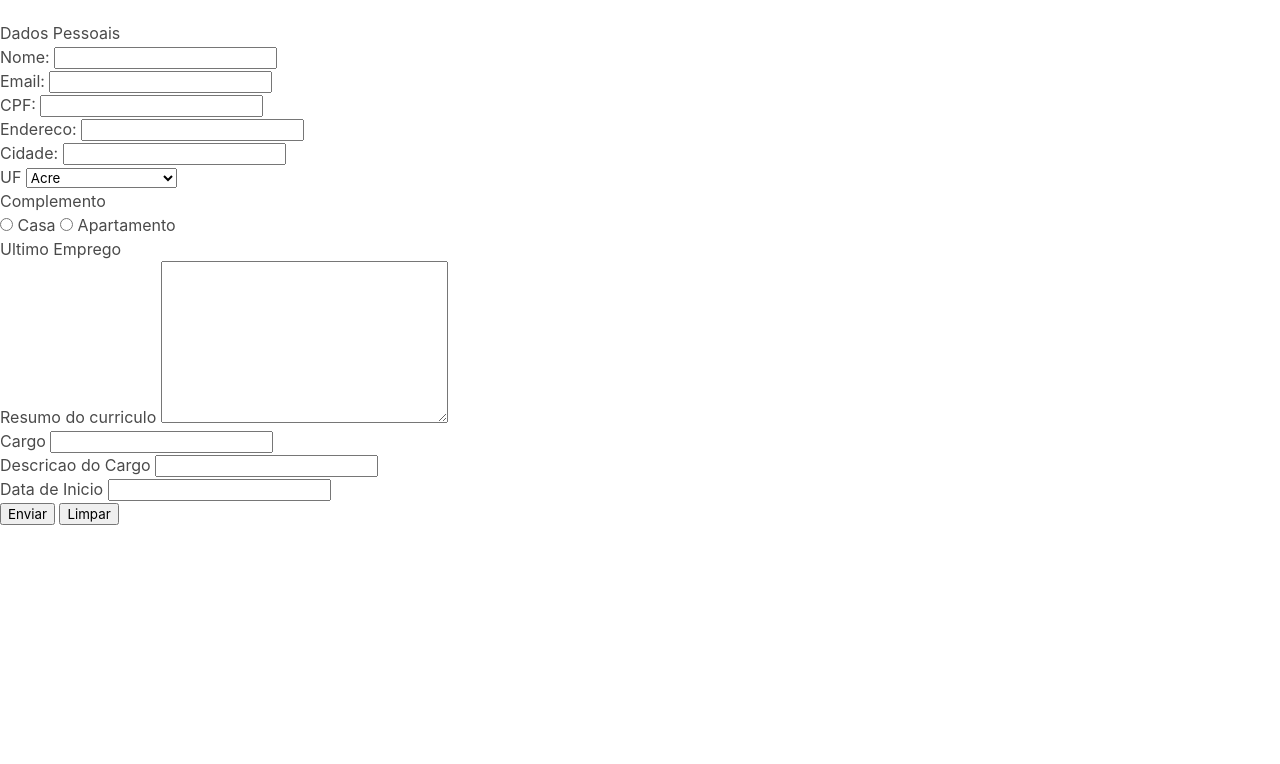
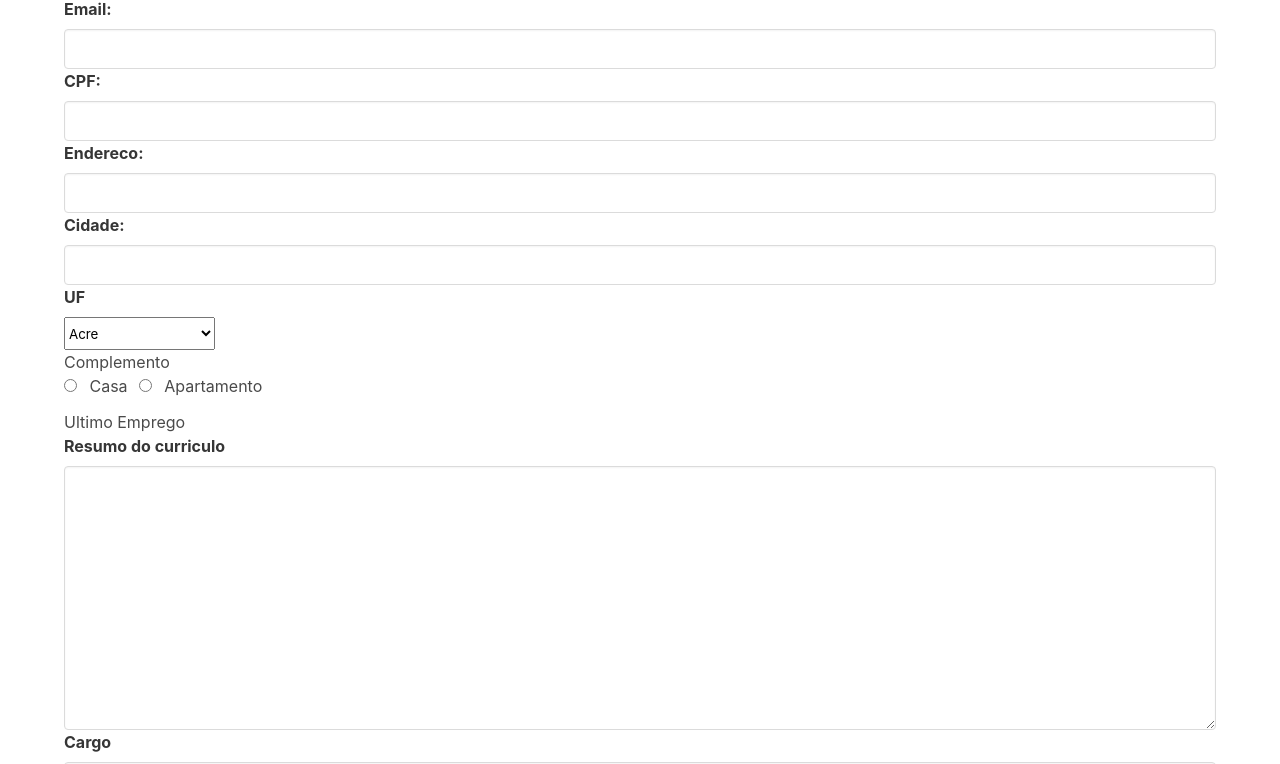
Before and after one commit to EnioNicael/trybe-exercises, a plain HTML site: page bloco_6/html-css-forms/form.html in a window 1280 px wide. Shown: the part 111-875 px from the top of the page. Before the commit the page ends 800 px from the top, so only its background shows below. Drawn offline with Linux system fonts and the light colour scheme.

Commit message:
Refactoring: estiliza o exercicio com a lib bulma.

```diff
--- a/bloco_6/html-css-forms/form.html
+++ b/bloco_6/html-css-forms/form.html
@@ -7,68 +7,73 @@
   <title>HTML & CSS e Forms</title>
 </head>
 <body>
-  <header class="section">
-    <h1 class="title">CADASTRO DE CURRICULO</h1>
+  <header class="container is-fluid">
+    <div class="has-text-centered">
+      <h1 class="title">CADASTRO DE CURRICULO</h1>
+    </div>
   </header>
-  <main class="main">
+  <main class="container">
     <form action="" method="GET">
-      <fieldset>
-        <legend>Dados Pessoais</legend>
-        <div class="row">
-          <label for="name">Nome:</label>
-          <input type="text" maxlength="40" required name="name" id="name">
+      <div class="field">
+        <div class="control">
+          <label class="label" for="name">Nome:</label>
+          <input class="input" type="text" maxlength="40" required name="name" id="name">
         </div>
-        <div class="row">
-          <label for="email">Email:</label>
-          <input type="text" name="email" id="email" maxlength="50" required>
+        <div class="control">
+          <label class="label" for="email">Email:</label>
+          <input class="input" type="text" name="email" id="email" maxlength="50" required>
         </div>
-        <div class="row">
-          <label for="cpf">CPF:</label>
-          <input type="text" name="cpf" id="cpf" maxlength="11" required>
+        <div class="control">
+          <label class="label" for="cpf">CPF:</label>
+          <input class="input" type="text" name="cpf" id="cpf" maxlength="11" required>
         </div>
-        <div class="row">
-          <label for="endereco">Endereco:</label>
-          <input type="text" name="endereco" id="endereco" maxlength="200" required>
+        <div class="control">
+          <label class="label" for="endereco">Endereco:</label>
+          <input class="input" type="text" name="endereco" id="endereco" maxlength="200" required>
         </div>
-        <div class="row">
-          <label for="cidade">Cidade:</label>
-          <input type="text" name="cidade" id="cidade" maxlength="28" required>
+        <div class="control">
+          <label class="label" for="cidade">Cidade:</label>
+          <input class="input" type="text" name="cidade" id="cidade" maxlength="28" required>
         </div>
-        <div class="row">
-          <label for="uf">UF</label>
-          <select name="uf" id="uf" required></select>
+        <div class="control">
+          <label class="label" for="uf">UF</label>
+          <select class="select" name="uf" id="uf" required></select>
         </div>
-        <div class="row">
+        <div class="control">
           <p>Complemento</p>
-          <input type="radio" name="casa" id="casa">
-          <label for="casa">Casa</label>
-          <input type="radio" name="apartamento" id="apartamento">
-          <label for="apartamento">Apartamento</label>
+          <input class="radio" type="radio" name="casa" id="casa">
+          <label class="radio" for="casa">Casa</label>
+          <input class="radio" type="radio" name="apartamento" id="apartamento">
+          <label class="radio" for="apartamento">Apartamento</label>
         </div>
-      </fieldset>
-      <fieldset>
-        <legend>Ultimo Emprego</legend>
-        <div class="row">
-          <label for="curriculo">Resumo do curriculo</label>
-          <textarea name="curriculo" id="curriculo" cols="30" rows="10" maxlength="1000" required></textarea>
+      </div>
+      <div class="field">
+        <span>Ultimo Emprego</span>
+        <div class="control">
+          <label class="label" for="curriculo">Resumo do curriculo</label>
+          <textarea class="textarea" name="curriculo" id="curriculo" cols="30" rows="10" maxlength="1000" required></textarea>
         </div>
 
-        <div class="row">
-          <label for="cargo">Cargo</label>
-          <input type="text" maxlength="40" required id="cargo">
+        <div class="control">
+          <label class="label" for="cargo">Cargo</label>
+          <input class="input" type="text" maxlength="40" required id="cargo">
         </div>
-        <div class="row">
-          <label for="descricao-cargo">Descricao do Cargo</label>
-          <input id="descricao-cargo" type="text" maxlength="500" required>
+        <div class="control">
+          <label class="label" for="descricao-cargo">Descricao do Cargo</label>
+          <input class="input" id="descricao-cargo" type="text" maxlength="500" required>
         </div>
-        <div class="row">
-          <label for="dt-inicio">Data de Inicio</label>
-          <input id="dt-inicio" type="text">
+        <div class="control">
+          <label class="label" for="dt-inicio">Data de Inicio</label>
+          <input class="input" id="dt-inicio" type="text">
         </div>
-      </fieldset>
-      <div class="row">
-        <button id="btn-submit" type="submit">Enviar</button>
-        <button type="reset">Limpar</button>
+      </div>
+      <div class="field is-grouped">
+        <div class="control">
+          <button class="button is-link" id="btn-submit" type="submit">Enviar</button>
+        </div>
+        <div class="control">
+          <button class="button is-link is-light" type="reset">Limpar</button>
+        </div>
       </div>
     </form>
   </main>
```
